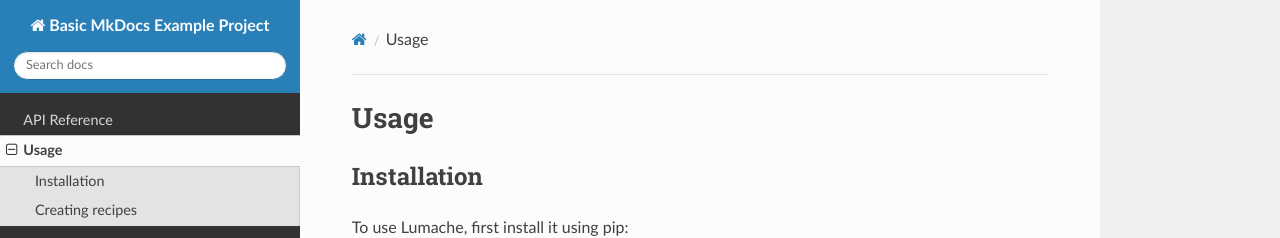
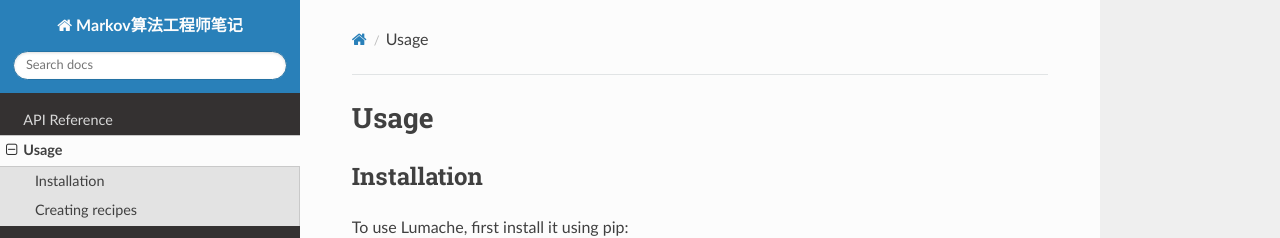
Before and after one commit to MarkovSc/Markov-NoteBook, an MkDocs documentation site: the page built from docs/usage.md, in a window 1280 px wide. Shown: the top 238 px of the page. Built offline with MkDocs 1.6.1, drawn with Linux system fonts in a browser that asks for light colours; nearby versions of some CDN libraries.

Commit message:
Update mkdocs.yml

```diff
--- a/mkdocs.yml
+++ b/mkdocs.yml
@@ -1,4 +1,4 @@
-site_name: Basic MkDocs Example Project
+site_name: Markov算法工程师笔记
 theme:
   name: readthedocs
   highlightjs: true
```
